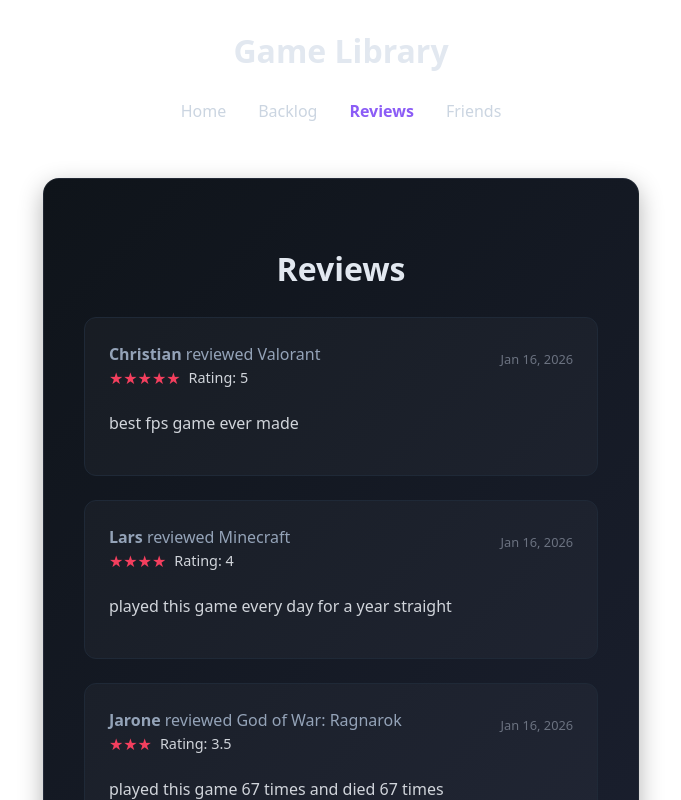
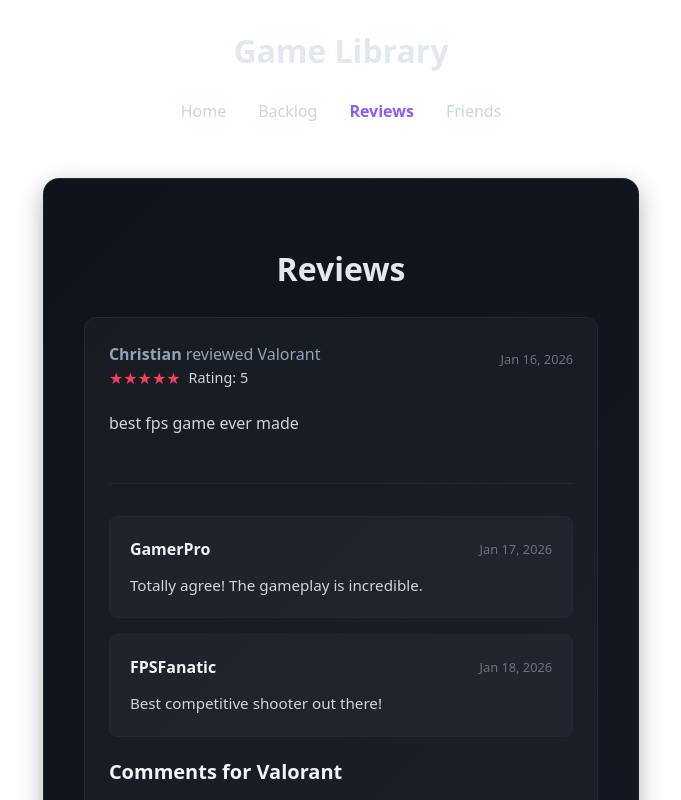
Before and after one commit to jguese3/full-stack-project, a React (Vite) app: page /reviews in a window 1280 px wide. Shown: the top 800 px of the page, without its empty margins (299-980 px from the left). Built offline with nearby package versions, Linux system fonts and the light colour scheme.

Commit message:
add:form component to gamereview.tsx

```diff
--- a/src/components/GameReview/GameReview.tsx
+++ b/src/components/GameReview/GameReview.tsx
@@ -1,11 +1,11 @@
 import "./GameReview.css";
 import { reviews } from "../../data/reviewdata";
+import CommentSection from "../formcomments/commentsection";
 
 const GameReview = () => {
   return (
     <section className="game-review">
       <h2>Reviews</h2>
-
       <ul className="review-list">
         {reviews.map((review) => (
           <li className="review-card" key={review.id}>
@@ -23,6 +23,7 @@
               <time className="date">{review.date}</time>
             </header>
             <p className="review-text">{review.review}</p>
+            <CommentSection reviewId={review.id} reviewGame={review.game} />
           </li>
         ))}
       </ul>
```
